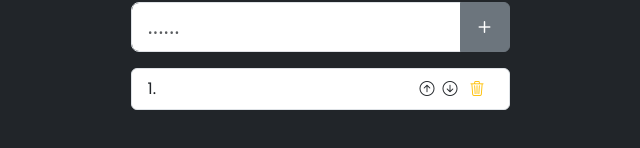
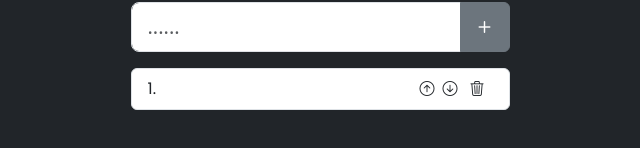
Before and after one commit to IdacJohansson/ToDoList_TsAndReact_group1, a React (Vite) app in the folder client/: page / in a window 1280 px wide. Both pictures are taken after a click on the button 804 px from the left and 452 px from the top of the page. Shown: the part 404-552 px from the top of the page, without its empty margins (320-960 px from the left). Built offline with nearby package versions, Linux system fonts and the light colour scheme.

Commit message:
hoover on icons

```diff
--- a/client/src/App.tsx
+++ b/client/src/App.tsx
@@ -132,7 +132,7 @@ function App() {
                       role="button"
                     >
                       <i
-                        className="bi bi-arrow-up-circle"
+                        className="bi bi-arrow-up-circle arrow-icon-hover"
                         style={{ fontSize: "15px" }}
                       ></i>
                     </a>
@@ -142,17 +142,17 @@ function App() {
                       role="button"
                     >
                       <i
-                        className="bi bi-arrow-down-circle"
+                        className="bi bi-arrow-down-circle arrow-icon-hover"
                         style={{ fontSize: "15px" }}
                       ></i>
                     </a>
                     <a
-                      className="mx-2 mt-3 text-warning"
+                      className="mx-2 mt-3 text-dark"
                       onClick={() => removeTodo(index)}
                       role="button"
                     >
                       <i
-                        className="bi bi-trash3"
+                        className="bi bi-trash3 trash-icon-hover"
                         style={{ fontSize: "15px" }}
                       ></i>
                     </a>
--- a/client/src/index.css
+++ b/client/src/index.css
@@ -7,3 +7,19 @@
 .list-text {
   font-family: "Poppins", sans-serif;
 }
+
+.arrow-icon-hover {
+  transition: background-color 0.3s ease;
+}
+
+.arrow-icon-hover:hover {
+  color: rgb(147, 122, 122);
+}
+
+.trash-icon-hover {
+  transition: background-color 0.3s ease;
+}
+
+.trash-icon-hover:hover {
+  color: rgb(170, 68, 68);
+}
```
